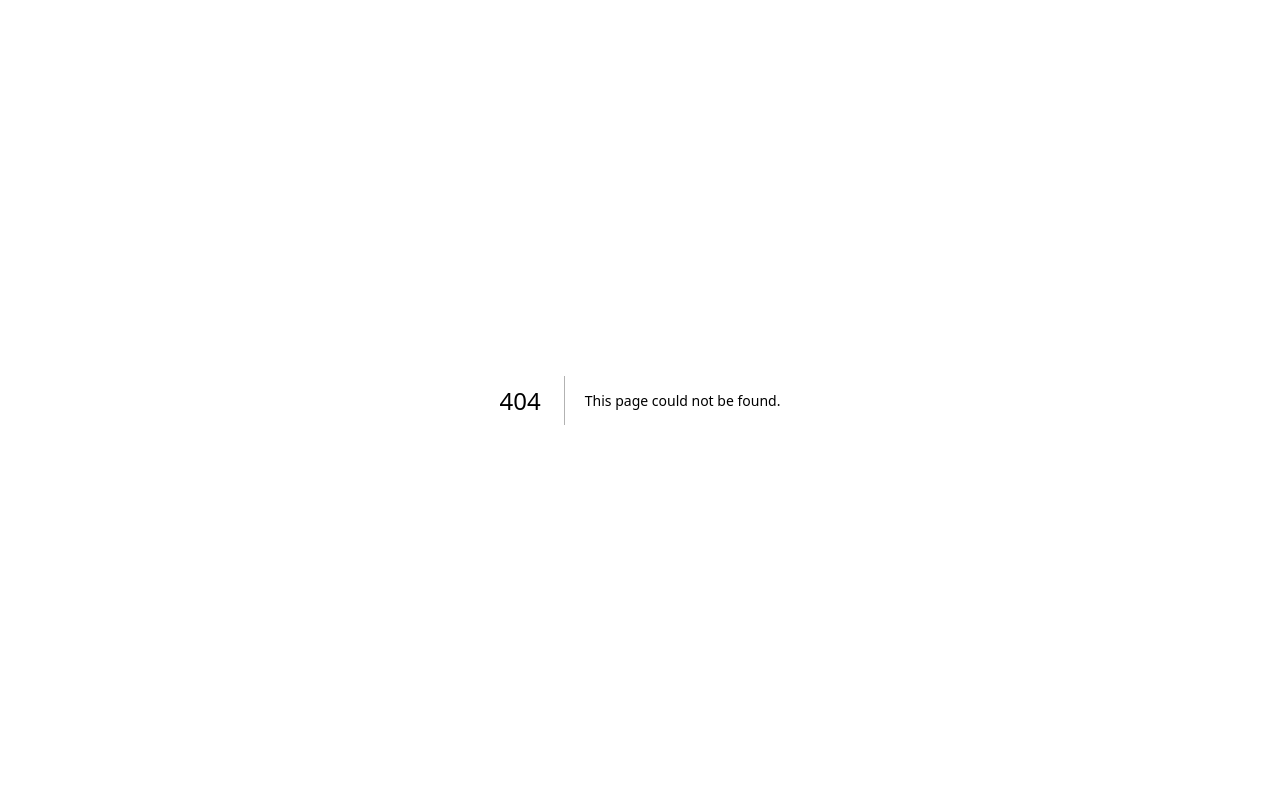
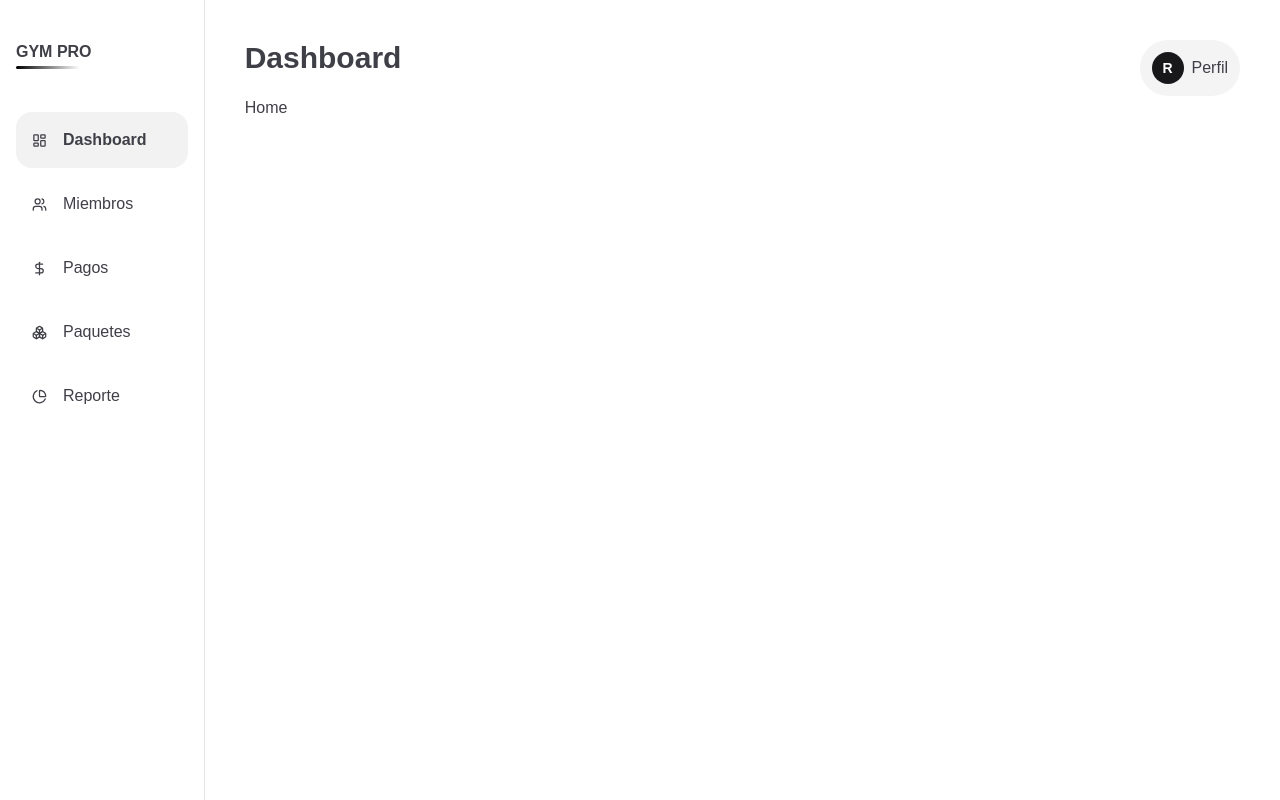
Before and after one commit to bonjourrog/gymio, a Next.js app: page /dashboard in a window 1280 px wide. Before the commit this address had no page. Built offline with nearby package versions, Linux system fonts and the light colour scheme.

Commit message:
feat: create dashboard layout

```diff
--- /dev/null
+++ b/app/dashboard/layout.tsx
@@ -0,0 +1,57 @@
+'use client'
+import { usePathname } from 'next/navigation';
+import styles from './style.module.css';
+import { DollarSign, LayoutDashboard, LucideBoxes, PieChart, Users } from "lucide-react";
+import Link from 'next/link';
+
+const navItems = [
+    { href: '/dashboard', label: 'Dashboard', icon: LayoutDashboard },
+    { href: '/dashboard/members', label: 'Miembros', icon: Users },
+    { href: '/dashboard/payments', label: 'Pagos', icon: DollarSign },
+    { href: '/dashboard/packages', label: 'Paquetes', icon: LucideBoxes },
+    { href: '/dashboard/reports', label: 'Reporte', icon: PieChart },
+]
+
+export default function DashboardLayout({ children }: Readonly<{ children: React.ReactNode }>) {
+    const pathName = usePathname()
+
+    console.log(pathName);
+
+    const isActive = (href: string) => {
+        if (href === '/dashboard') return pathName === '/dashboard'
+        return pathName.startsWith('href')
+    }
+
+    return <main className="flex h-screen text-zinc-700">
+        <nav className={styles.navbar}>
+            <ul className='flex flex-col gap-2 h-full'>
+                <li className={styles.logo}>GYM PRO</li>
+                {navItems.map(({ href, label, icon: Icon })=>{
+                    const active = isActive(href)
+                    return (
+                        <li key={href}
+                            className={`${styles['navbar__item']} ${active ? styles['navbar__item--active'] : styles['navbar__item--deactive']}`}>
+                            <Link href={href}
+                                className={styles['navbar__link']}
+                                aria-current={active ? 'page' : undefined}
+                                >
+                                <Icon size={15}/>
+                                {label}
+                            </Link>
+                        </li>
+                    )
+                })}
+            </ul>
+        </nav>
+        <section className="w-full p-10">
+            <header className="flex justify-between">
+                <h1 className="text-3xl font-semibold">Dashboard</h1>
+                <div className="flex items-center gap-2 p-3 rounded-full bg-zinc-100">
+                    <span className="flex items-center justify-center w-8 h-8 bg-zinc-900 text-white rounded-full text-sm font-semibold">R</span>
+                    <p>Perfil</p>
+                </div>
+            </header>
+            {children}
+        </section>
+    </main>
+}
--- /dev/null
+++ b/app/dashboard/page.tsx
@@ -0,0 +1,3 @@
+export default function Home() {
+    return <div>Home</div>
+}
--- /dev/null
+++ b/app/dashboard/style.module.css
@@ -0,0 +1,46 @@
+.navbar{
+    width: 15em;
+    padding:0em 1em;
+    padding-top: 2.5em;
+    border-right: .1em solid #e4e4e7;
+}
+.navbar__item{
+    border-radius: 1em;
+    cursor: pointer;
+    transition: transform .3s ease-in-out;
+}
+.navbar__item:hover{
+    /* background-color: #f4f4f5; */
+    transform: translateX(.5em);
+}
+.navbar__item--active{
+    font-weight: bold;
+    background: #f2f2f2;
+}
+.navbar__item--deactive:hover{
+    background-image: linear-gradient(to right, #ecefff, #ffffff);
+    color: #7483d8;
+}
+.navbar__link{
+    width: 100%;
+    height: 100%;
+    display: flex;
+    align-items: center;
+    gap: 1em;
+    padding: 1em;
+}
+.logo{
+    position:  relative;
+    font-weight: 600;
+    margin-bottom: 2.5em;
+}
+.logo::after {
+    content: '';
+    position: absolute;
+    bottom: -.3em;
+    left: 0;
+    width: 4em;
+    height: .2em;
+    background: linear-gradient(90deg, #000000 0%, transparent 100%);
+    border-radius: 2px;
+}
```
